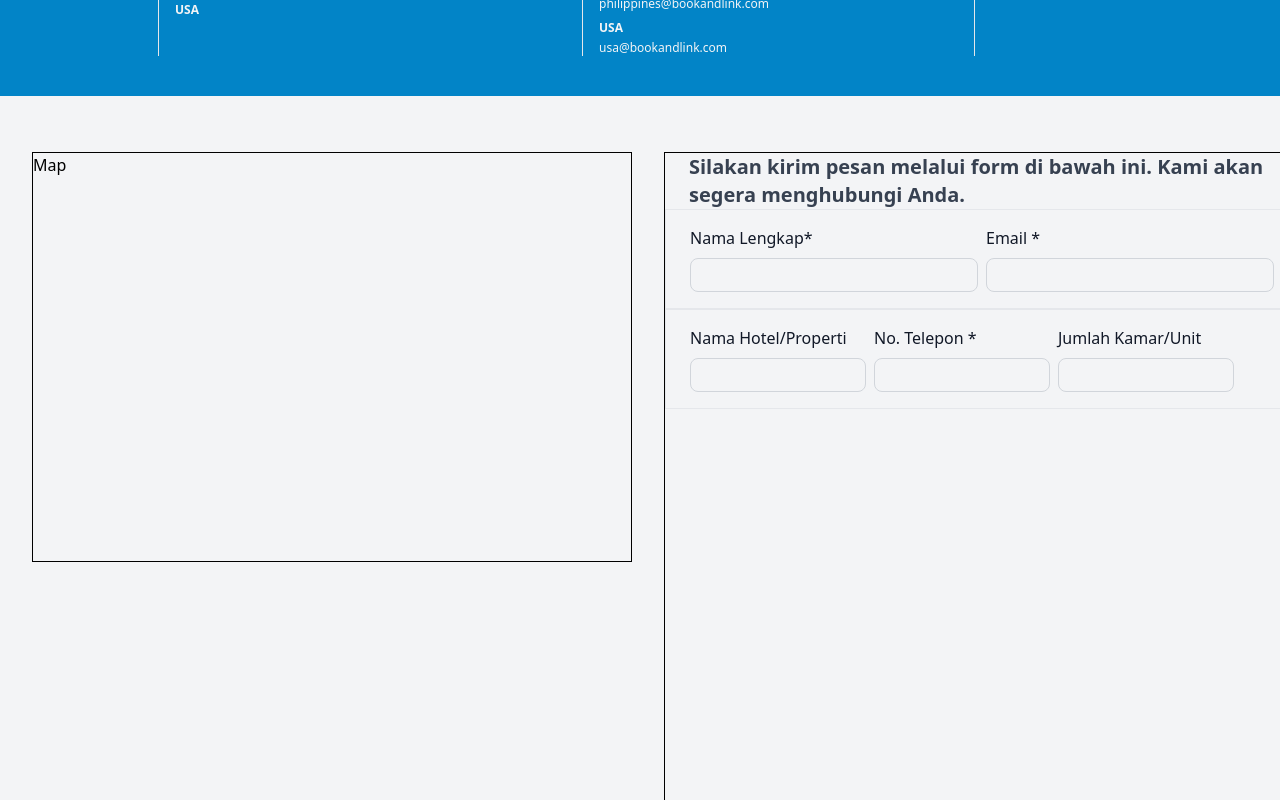
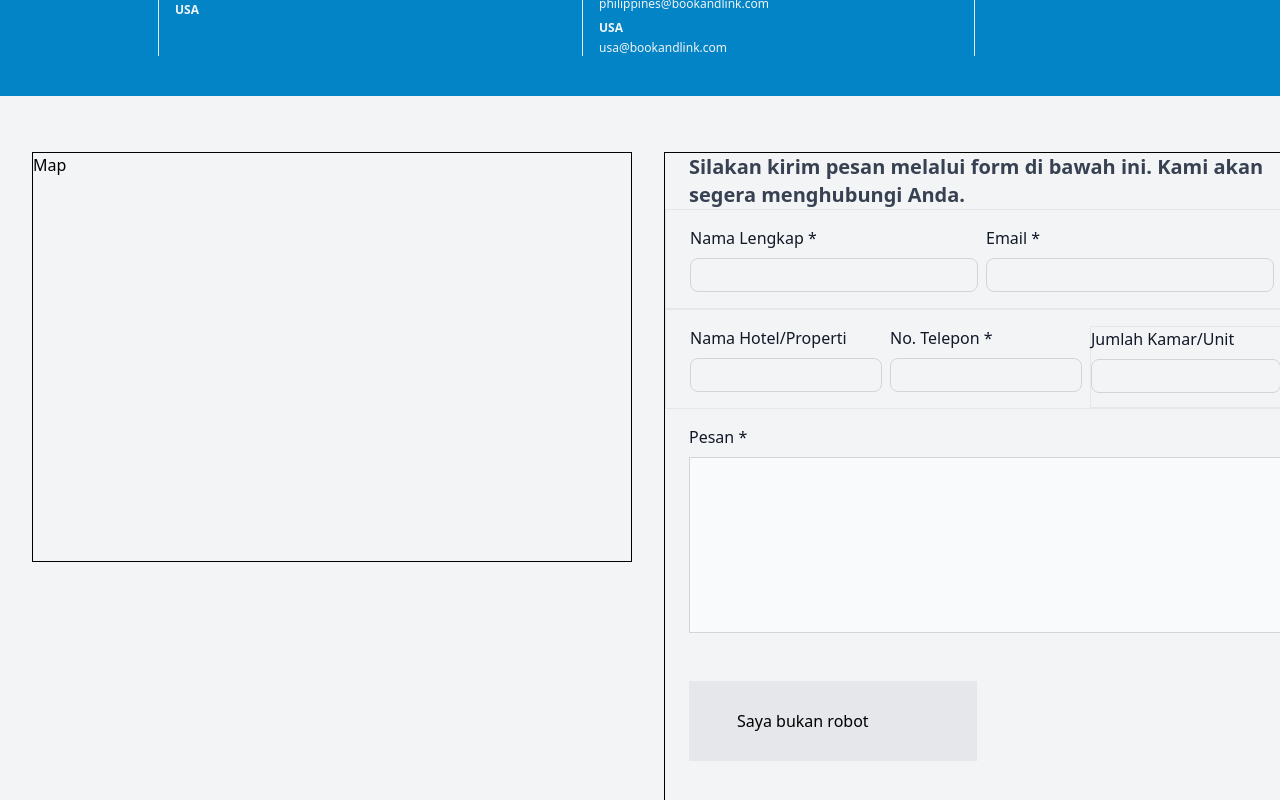
Before and after one commit to rey5kusuma/website-kedua, a Next.js app: page /contact in a window 1280 px wide. Shown: the part 1056-1856 px from the top of the page. Built offline with nearby package versions, Linux system fonts and the light colour scheme.

Commit message:
1 file modified

```diff
--- a/pages/contact.js
+++ b/pages/contact.js
@@ -155,7 +155,7 @@ export default function Contact() {
                   for="small-input"
                   className="block mb-2 text-l text-gray-900"
                 >
-                  Nama Lengkap*
+                  Nama Lengkap *
                 </label>
                 <input
                   type="text"
@@ -178,7 +178,7 @@ export default function Contact() {
               </div>
             </div>
             <div className="border flex flex-row w-full">
-              <div className="my-4 ml-6 w-44">
+              <div className="my-4 ml-6 w-48">
                 <label
                   for="small-input"
                   className="block mb-2 text-l text-gray-900"
@@ -191,7 +191,7 @@ export default function Contact() {
                   className="block w-full p-2 text-gray-900 border border-gray-300 rounded-lg bg-gray-100 sm:text-xs"
                 />
               </div>
-              <div className="mt-4 ml-2 w-44">
+              <div className="mt-4 ml-2 w-48">
                 <label
                   for="small-input"
                   className="block mb-2 text-l text-gray-900"
@@ -204,7 +204,7 @@ export default function Contact() {
                   className="block w-full p-2 text-gray-900 border border-gray-300 rounded-lg bg-gray-100 sm:text-xs"
                 />
               </div>
-              <div className="mt-4 ml-2 w-44">
+              <div className="border mt-4 ml-2 w-48">
                 <label
                   for="small-input"
                   className="block mb-2 text-l text-gray-900"
@@ -218,6 +218,22 @@ export default function Contact() {
                 />
               </div>
             </div>
+            <div className="mt-4 mx-6">
+              <label
+                for="small-input"
+                className="block mb-2 text-l text-gray-900"
+              >
+                Pesan *
+              </label>
+              <textarea
+                id="message"
+                rows="4"
+                class="block p-2.5 w-full h-44 bg-gray-50 text-sm text-gray-900 border border-gray-300 focus:ring-blue-500 focus:border-blue-500 dark:focus:border-blue-500"
+              ></textarea>
+            </div>
+            <div className="bg-gray-200 w-72 ml-6 p-2 mt-12 h-20">
+              <p className="ml-10 mt-5">Saya bukan robot</p>
+            </div>
           </div>
         </div>
       </div>
```
